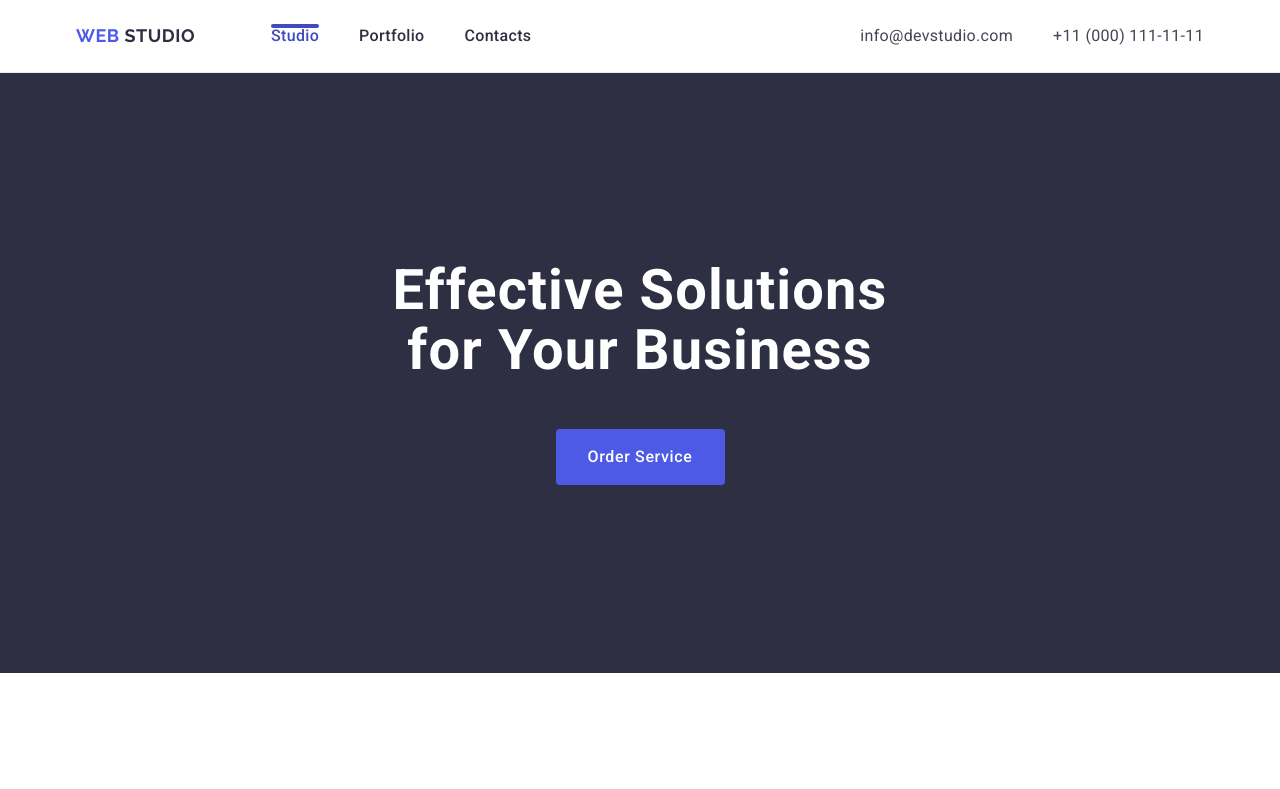
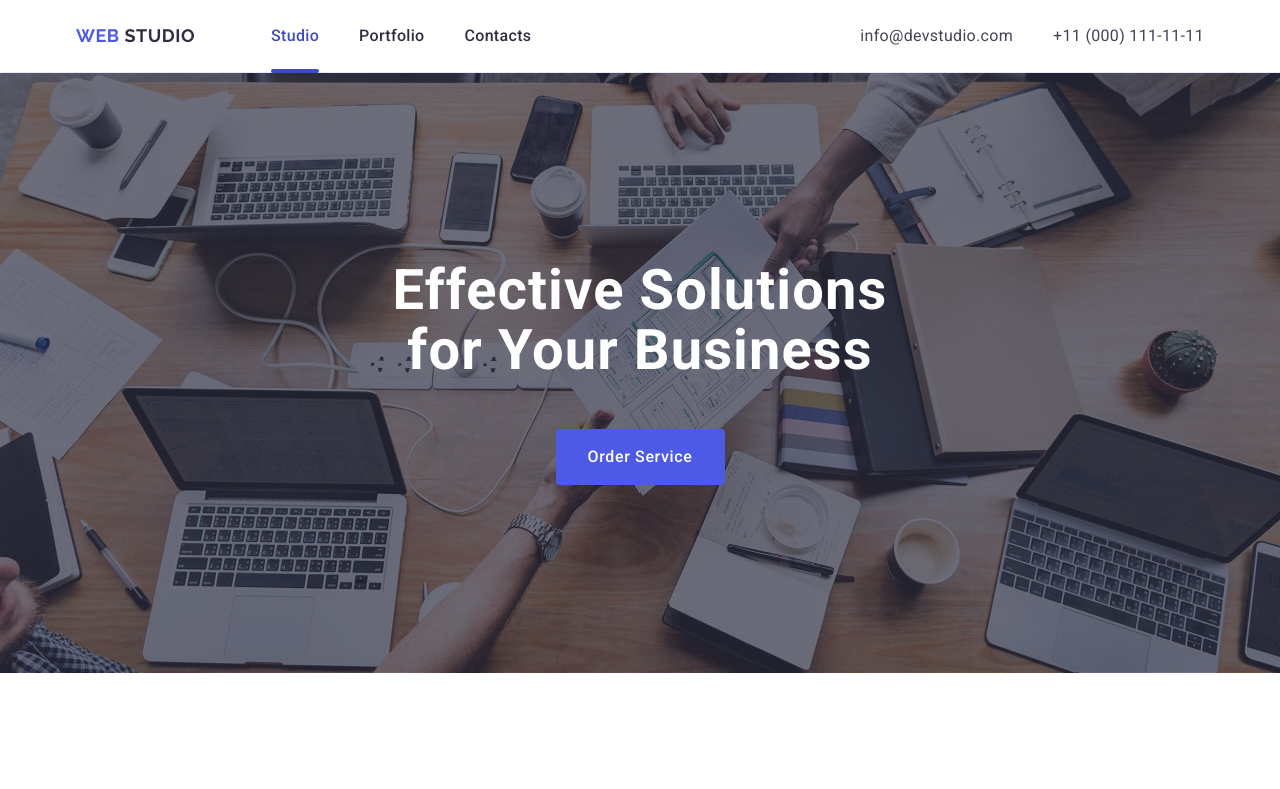
Before and after one commit to Anna-P13/goit-markup-hw-04, a plain HTML site: page index.html in a window 1280 px wide. Shown: the top 789 px of the page. Drawn offline with nearby package versions, Linux system fonts and the light colour scheme.

Commit message:
section hero

```diff
--- a/css/styles.css
+++ b/css/styles.css
@@ -38,8 +38,7 @@ p {
 
 .header-start {
     border-bottom: 1px solid #e7e9fc;
-
-
+    box-shadow: 0 1px 6px 0 rgba(46, 47, 66, 0.08), 0 1px 1px 0 rgba(46, 47, 66, 0.16), 0 2px 1px 0 rgba(46, 47, 66, 0.08);
 }
 
 .start {
@@ -96,6 +95,8 @@ p {
     text-decoration: none;
     padding: 24px 0;
     display: block;
+
+    transition: color 250ms cubic-bezier(0.4, 0, 0.2, 1);
 }
 
 .about-us .link:hover {
@@ -119,7 +120,7 @@ p {
     color: #404bbf;
 }
 
-.link.current::before {
+.link.current::after {
     content: "";
     width: 100%;
     height: 4px;
@@ -127,7 +128,7 @@ p {
     border-radius: 2px;
     background-color: #404bbf;
     left: 0;
-    border: -1px;
+    bottom: -1px;
 }
 
 .contact {
@@ -139,6 +140,8 @@ p {
 .contacts-link {
     display: block;
     padding: 24px, 0;
+
+    transition: color 250ms cubic-bezier(0.4, 0, 0.2, 1);
 }
 
 .info {
@@ -174,13 +177,20 @@ p {
 
 .section {
     background: #2e2f42;
+    background-image: linear-gradient(to bottom,
+            rgba(46, 47, 66, 0.7),
+            rgba(46, 47, 66, 0.7)),
+        url(/images/people-office.jpg);
     padding-top: 188px;
     padding-bottom: 188px;
-    margin: 0 auto;
+    margin: auto;
     display: flex;
     flex-direction: column;
     justify-content: center;
     align-items: center;
+    background-position: center;
+    background-size: cover;
+
 }
 
 
```
Also changed, not shown: images/people-office.jpg (added).
